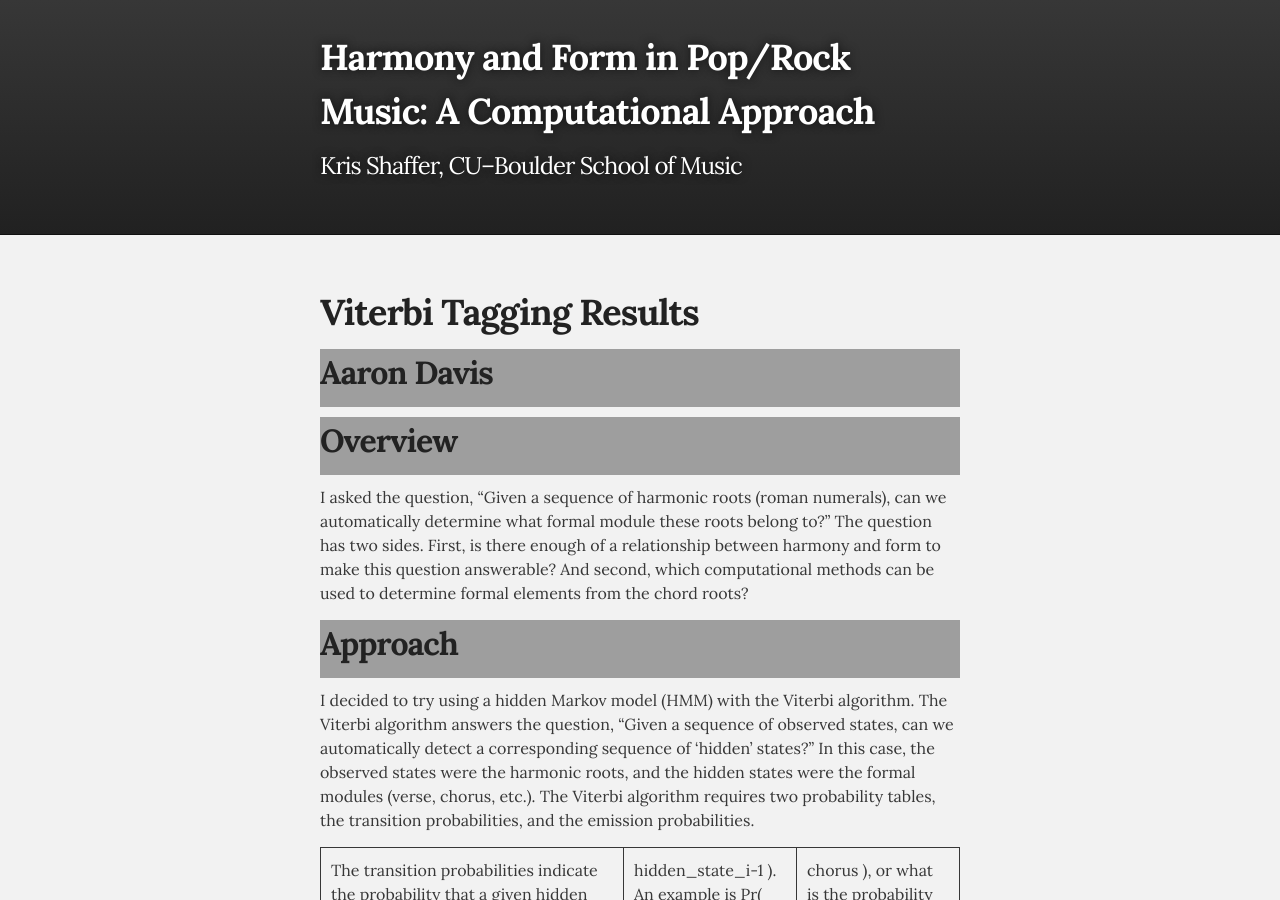
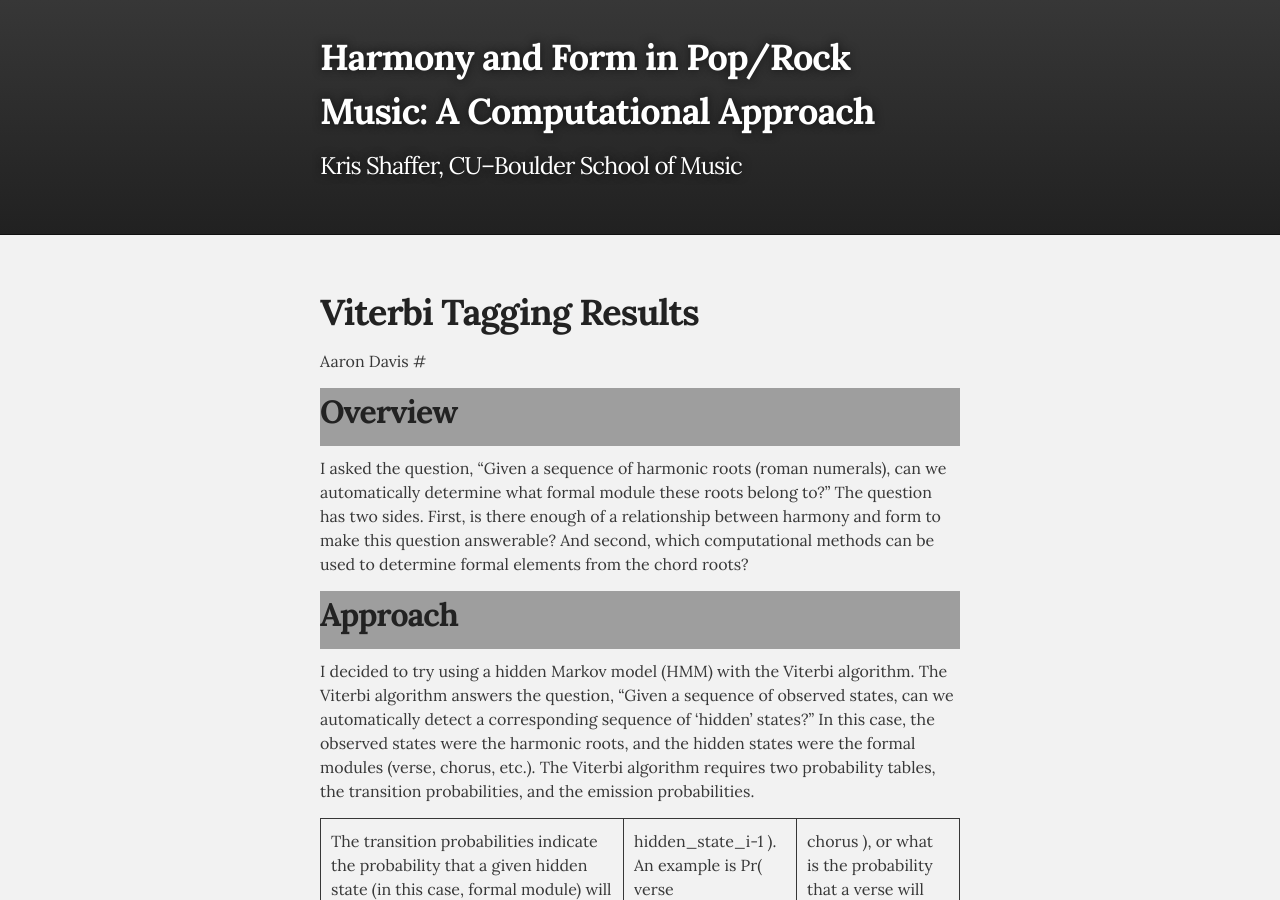
Before and after one commit to kshaffer/corpusmusic, a Jekyll site: the page built from results/ViterbiTaggingResults.md, in a window 1280 px wide and 900 px high. Built offline with Jekyll 4.4.1, drawn with Linux system fonts in a browser that asks for light colours; Markdown is read by kramdown in place of the engine named in the settings.

Commit message:
Davis writeup

```diff
--- a/results/ViterbiTaggingResults.md
+++ b/results/ViterbiTaggingResults.md
@@ -4,8 +4,8 @@ title: Viterbi Tagging Results
 author: Aaron Davis
 ---
 
-# {{ page.title }} #
-## {{ page.author }} ##
+# {{ page.title }}
+{{ page.author }} #
 
 ## Overview ##
 
```
